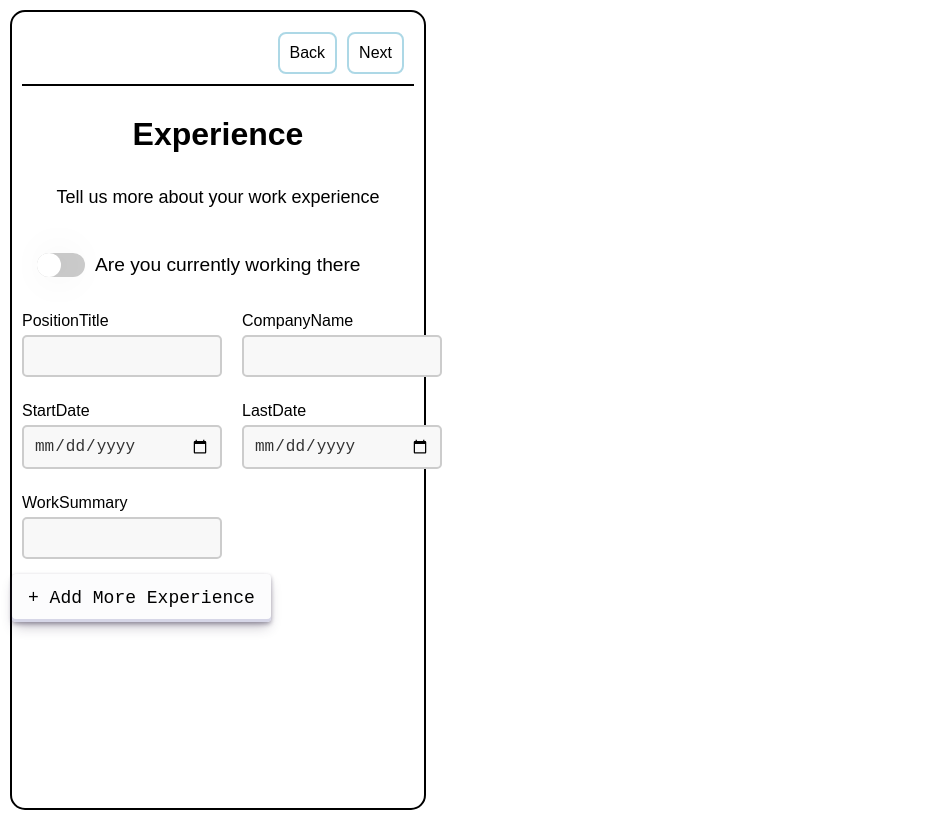
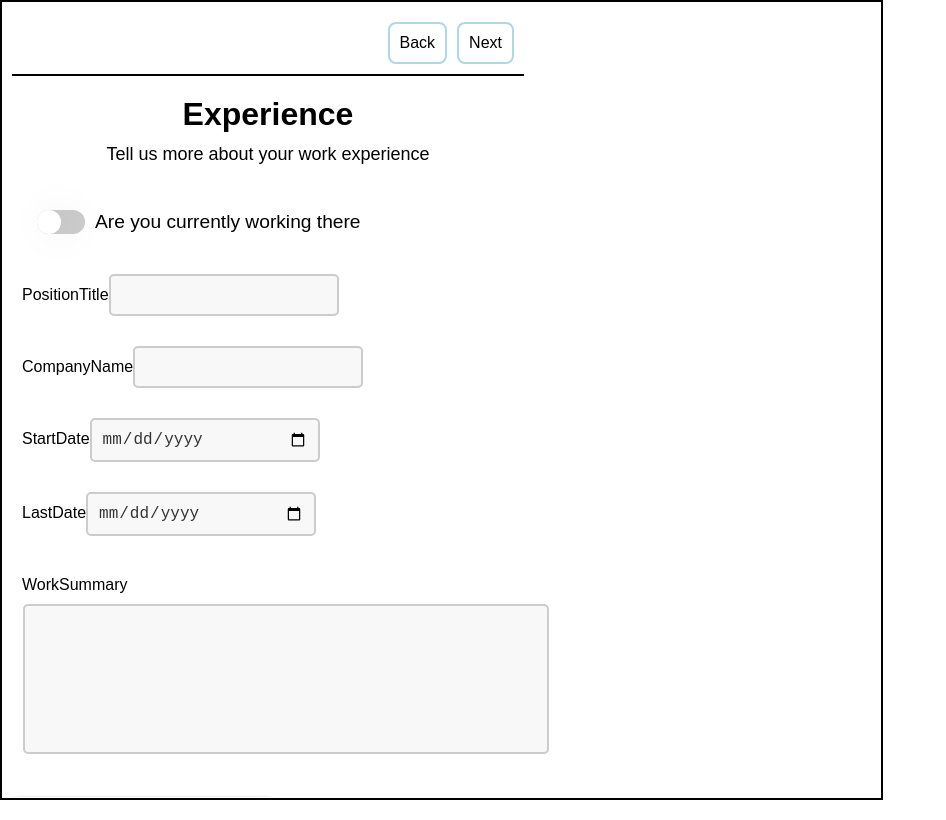
Before and after one commit to kalviumcommunity/S51_Kishore_Capstone_ResuGen, a React (Vite) app in the folder client/: page /work-experience in a window 1280 px wide. Shown: the whole page, without its empty margins (0-946 px from the left). Built offline with nearby package versions, Linux system fonts and the light colour scheme; no server answers.

Commit message:
UI changed

```diff
--- a/client/src/component/CreateResume/CreateResume.css
+++ b/client/src/component/CreateResume/CreateResume.css
@@ -6,7 +6,7 @@
     /* justify-content: space-between; */
 }
 
-.temp1{
+.temp{
     /* border: 2px solid black; */
     padding: 30px;
     width: 90%;
--- a/client/src/component/CreateResume/CreateResume.jsx
+++ b/client/src/component/CreateResume/CreateResume.jsx
@@ -11,6 +11,7 @@ import Header from "../HeaderComponent/Header";
 import UserEducation from "./../UserInputs/Education/UserEducation";
 import UserSkills from "../UserInputs/Skills/UserSkills";
 import UserAddiInfo from "../UserInputs/UserAdditional/UserAddiInfo";
+
 
 
 const CreateResume = () => {
@@ -38,11 +39,11 @@ const CreateResume = () => {
           />
         )}
         {step === 4 && <UserSkills onNext={handleNext} onBack={handleBack} />}
-        {step == 5 && <UserAddiInfo />}
-        <div className="temp1">
-          {/* <ResTemp1 /> */}
+        {step == 5 && <UserAddiInfo onBack={handleBack} /> }
+        <div className="temp">
+          <ResTemp1 />
           {/* <ResTemp2 /> */}
-          <ResTemp3 />
+          {/* <ResTemp3 /> */}
         </div>
 
       </div>
--- a/client/src/component/UserInputs/Experience/UserExp.css
+++ b/client/src/component/UserInputs/Experience/UserExp.css
@@ -1,24 +1,21 @@
 .user-exp {
+  width: inherit;
   display: grid;
-  grid-template-columns: repeat(2, 1fr);
+  grid-template-columns: repeat(auto-fit, minmax(270px, 1fr));
   font: inherit;
   vertical-align: baseline;
   -webkit-font-smoothing: antialiased;
   /* height: 25vh; */
 }
 
-.user-exp-top-buttons{
+.user-exp-top-buttons {
   display: flex;
-  /* border: 2px solid black; */
   align-items: center;
   justify-content: flex-end;
-  /* width: 20%; */
-  /* padding: 10px; */
-  margin: 10px;
   border-bottom: 2px solid black;
 }
 
-.user-exp-next-btn-div{
+.user-exp-next-btn-div {
   text-decoration: none;
   text-decoration-line: none;
   display: flex;
@@ -27,26 +24,26 @@
   padding: 10px;
 }
 
-.user-exp-back-btn{
+.user-exp-back-btn {
   cursor: pointer;
   border: 2px solid lightblue;
   padding: 10px;
   border-radius: 8px;
 }
 
-.user-exp-back-btn:hover{
+.user-exp-back-btn:hover {
   background-color: red;
   color: white;
 }
 
-.user-exp-next-btn{
+.user-exp-next-btn {
   cursor: pointer;
   border: 2px solid lightblue;
   padding: 10px;
   border-radius: 8px;
 }
 
-.user-exp-next-btn:hover{
+.user-exp-next-btn:hover {
   background-color: lightblue;
   color: white;
 }
@@ -55,12 +52,12 @@
   display: flex;
   padding: 10px;
   flex-direction: column;
-  justify-content: space-around;
+  justify-content: space-evenly;
   /* height: 5vh; */
 }
 
-.user-exp-wrap input{
-  width: 200px;
+.user-exp-wrap input {
+  width: 230px;
   padding: 10px;
   margin: 5px 0;
   box-sizing: border-box;
@@ -72,12 +69,11 @@
   transition: border-color 0.3s, box-shadow 0.3s;
 }
 
-.user-exp-wrap input:focus{
+.user-exp-wrap input:focus {
   border-color: #0066cc;
   box-shadow: 0 0 8px rgba(0, 102, 204, 0.3);
   outline: none;
 }
-
 
 .user-exp-work-summary-div {
   display: flex;
@@ -115,15 +111,16 @@
 .user-exp-add-exp-btn {
   align-items: center;
   appearance: none;
-  background-color: #FCFCFD;
+  background-color: #fcfcfd;
   border-radius: 4px;
   border-width: 0;
-  box-shadow: rgba(45, 35, 66, 0.4) 0 2px 4px,rgba(45, 35, 66, 0.3) 0 7px 13px -3px,#D6D6E7 0 -3px 0 inset;
+  box-shadow: rgba(45, 35, 66, 0.4) 0 2px 4px,
+    rgba(45, 35, 66, 0.3) 0 7px 13px -3px, #d6d6e7 0 -3px 0 inset;
   box-sizing: border-box;
-  color: #36395A;
+  color: #36395a;
   cursor: pointer;
   display: inline-flex;
-  font-family: "JetBrains Mono",monospace;
+  font-family: "JetBrains Mono", monospace;
   height: 48px;
   justify-content: center;
   line-height: 1;
@@ -134,48 +131,87 @@
   position: relative;
   text-align: left;
   text-decoration: none;
-  transition: box-shadow .15s,transform .15s;
+  transition: box-shadow 0.15s, transform 0.15s;
   user-select: none;
   -webkit-user-select: none;
   touch-action: manipulation;
   white-space: nowrap;
-  will-change: box-shadow,transform;
+  will-change: box-shadow, transform;
   font-size: 18px;
 }
 
 .user-exp-add-exp-btn:focus {
-  box-shadow: #D6D6E7 0 0 0 1.5px inset, rgba(45, 35, 66, 0.4) 0 2px 4px, rgba(45, 35, 66, 0.3) 0 7px 13px -3px, #D6D6E7 0 -3px 0 inset;
+  box-shadow: #d6d6e7 0 0 0 1.5px inset, rgba(45, 35, 66, 0.4) 0 2px 4px,
+    rgba(45, 35, 66, 0.3) 0 7px 13px -3px, #d6d6e7 0 -3px 0 inset;
 }
 
 .user-exp-add-exp-btn:hover {
-  box-shadow: rgba(45, 35, 66, 0.4) 0 4px 8px, rgba(45, 35, 66, 0.3) 0 7px 13px -3px, #D6D6E7 0 -3px 0 inset;
+  box-shadow: rgba(45, 35, 66, 0.4) 0 4px 8px,
+    rgba(45, 35, 66, 0.3) 0 7px 13px -3px, #d6d6e7 0 -3px 0 inset;
   transform: translateY(-2px);
 }
 
 .user-exp-add-exp-btn:active {
-  box-shadow: #D6D6E7 0 3px 7px inset;
+  box-shadow: #d6d6e7 0 3px 7px inset;
   transform: translateY(2px);
 }
 
-
-.delete-btn{
+.delete-btn {
   position: absolute;
   font-size: 28px;
   left: 31%;
-  /* bottom: 10px; */
+  bottom: 30%;
 
   cursor: pointer;
 }
 
-.user-exp-add-exp-btn{
+.user-exp-add-exp-btn {
   color: black;
+}
+
+.work-summary {
+  display: flex;
+  flex-direction: column;
+  /* align-items: center; */
+  width: 33rem;
+  padding: 10px 0;
+  justify-content: start;
+  /* border: 2px solid aqua; */
+}
+
+.work-summary label {
+  display: flex;
+  align-items: start;
+  justify-content: start;
+  /* border: 2px solid slateblue; */
+  width: inherit;
+  padding: 5px 0 5px 0;
+}
+
+.work-summary textarea {
+  border: 2px solid red;
+  display: flex;
+  resize: none;
+  height: 150px;
+  padding: 8px;
+  /* margin-left: 10px; */
+  margin: 5px 1px;
+  box-sizing: border-box;
+  border: 2px solid #ccc;
+  border-radius: 5px;
+  background-color: #f8f8f8;
+  font-size: 16px;
+  color: #333;
+  transition: border-color 0.3s, box-shadow 0.3s;
 }
 
 .switch {
   --button-width: 3em;
   --button-height: 1.5em;
   --toggle-diameter: 1.5em;
-  --button-toggle-offset: calc((var(--button-height) - var(--toggle-diameter)) / 2);
+  --button-toggle-offset: calc(
+    (var(--button-height) - var(--toggle-diameter)) / 2
+  );
   --toggle-shadow-offset: 10px;
   --toggle-wider: 3em;
   --color-grey: #cccccc;
@@ -188,7 +224,7 @@
   gap: 10px;
 }
 
- .switch label{
+.switch label {
   font-size: 1.2em;
   font-weight: 500;
 }
@@ -213,7 +249,8 @@
   position: absolute;
   top: var(--button-toggle-offset);
   transform: translateX(var(--button-toggle-offset));
-  box-shadow: var(--toggle-shadow-offset) 0 calc(var(--toggle-shadow-offset) * 4) rgba(0, 0, 0, 0.1);
+  box-shadow: var(--toggle-shadow-offset) 0
+    calc(var(--toggle-shadow-offset) * 4) rgba(0, 0, 0, 0.1);
   transition: 0.3s all ease-in-out;
 }
 
@@ -222,8 +259,13 @@
 }
 
 .switch input[type="checkbox"]:checked + .slider::after {
-  transform: translateX(calc(var(--button-width) - var(--toggle-diameter) - var(--button-toggle-offset)));
-  box-shadow: calc(var(--toggle-shadow-offset) * -1) 0 calc(var(--toggle-shadow-offset) * 4) rgba(0, 0, 0, 0.1);
+  transform: translateX(
+    calc(
+      var(--button-width) - var(--toggle-diameter) - var(--button-toggle-offset)
+    )
+  );
+  box-shadow: calc(var(--toggle-shadow-offset) * -1) 0
+    calc(var(--toggle-shadow-offset) * 4) rgba(0, 0, 0, 0.1);
 }
 
 .switch input[type="checkbox"] {
@@ -235,5 +277,9 @@
 }
 
 .switch input[type="checkbox"]:checked:active + .slider::after {
-  transform: translateX(calc(var(--button-width) - var(--toggle-wider) - var(--button-toggle-offset)));
+  transform: translateX(
+    calc(
+      var(--button-width) - var(--toggle-wider) - var(--button-toggle-offset)
+    )
+  );
 }
--- a/client/src/component/UserInputs/Experience/UserExp.jsx
+++ b/client/src/component/UserInputs/Experience/UserExp.jsx
@@ -49,6 +49,7 @@ const UserExp = ({ onNext, onBack }) => {
 
   return (
     <>
+      <div className="user-input-full-div">
         <div className="user-input-div">
           <div className="user-exp-top-buttons">
             <div className="user-exp-back-btn-div" onClick={handleBackClick}>
@@ -84,16 +85,34 @@ const UserExp = ({ onNext, onBack }) => {
                 )}
                 {Object.keys(expData).map((key, inputIndex) => (
                   <div key={inputIndex} className="user-exp-wrap">
+                    {key === "WorkSummary" ? (
+                      <div className="work-summary">
+                        <label>{key}</label>
+                        <textarea
+                          name={key}
+                          value={expData[key]}
+                          onChange={(e) => handleExpInputChange(e, index)}
+                        />
+                      </div>
+                    ) : (
+                      <div className="other-input-wrap">
                         <label>{key}</label>
                         <input
                           type={handleInputType(key)}
                           name={key}
-                    value={key === "LastDate" ? handleLastDateValue : expData[key]}
+                          value={
+                            key === "LastDate"
+                              ? handleLastDateValue()
+                              : expData[key]
+                          }
                           onChange={(e) => handleExpInputChange(e, index)}
                           readOnly={key === "LastDate" && currentlyWorking}
                         />
                       </div>
+                    )}
+                  </div>
                 ))}
+
                 <br />
               </div>
             ))}
@@ -104,6 +123,7 @@ const UserExp = ({ onNext, onBack }) => {
             </div>
           </div>
         </div>
+      </div>
     </>
   );
 };
--- a/client/src/component/UserInputs/PersonalDetails/UserInput.css
+++ b/client/src/component/UserInputs/PersonalDetails/UserInput.css
@@ -1,9 +1,16 @@
+.user-input-full-div{
+    border: 2px solid black;
+    height: 100vh;
+    overflow-y: auto;
+    width: 69vw;
+    overflow-x: hidden;
+}
+
 .user-input-div{
     display: flex;
     flex-direction: column;
-    border: 2px solid black;
     border-radius: 15px;
-    width: 32.5vw;
+    width: 40vw;
     height: 100vh;
     margin: 10px;
 }
@@ -15,7 +22,7 @@
     align-items: center;
     justify-content: flex-end;
     padding: 10px;
-    margin: 10px;
+    /* margin: 10px; */
     border-bottom: 2px solid black;
 }
 
@@ -55,24 +62,23 @@
 }
 
 .user-input{
+    width: inherit;
     display: grid;
-    grid-template-columns: repeat(2, 1fr);
+    grid-template-columns: repeat(auto-fit, minmax(270px, 1fr));
     font: inherit;
     vertical-align: baseline;
     -webkit-font-smoothing: antialiased;
-    height: 50vh;
 }
 
 .user-input-wrap{
     display: flex;
     flex-direction: column;
     padding: 10px;
-    justify-content: space-around;
-    /* height: 13vh; */
+    justify-content: space-evenly;
 }
 
 .user-input-wrap input{
-    width: 200px;
+    width: 230px;
     padding: 10px;
     margin: 5px 0;
     box-sizing: border-box;
@@ -84,8 +90,48 @@
     transition: border-color 0.3s, box-shadow 0.3s;
 }
 
+/* .user-input-wrap label{
+    font-weight: ;
+} */
+
 .user-input-wrap input:focus{
     border-color: #0066cc;
     box-shadow: 0 0 8px rgba(0, 102, 204, 0.3);
     outline: none;
 }
+
+.pro-description{
+    display: flex;
+    flex-direction: column;
+    /* align-items: center; */
+    padding: 10px;
+    justify-content: start;
+    /* border: 2px solid black; */
+}
+
+.pro-description label{
+    display: flex;
+    align-items: start;
+    justify-content: start;
+    /* border: 2px solid slateblue; */
+    width: 80%;
+    padding: 5px;
+}
+
+.pro-description textarea{
+    border: 2px solid red;
+    display: flex;
+    margin: 15px;
+    resize: none;
+    width: inherit;
+    height: 150px;
+    padding: 10px;
+    margin: 5px 0;
+    box-sizing: border-box;
+    border: 2px solid #ccc;
+    border-radius: 5px;
+    background-color: #f8f8f8;
+    font-size: 16px;
+    color: #333;
+    transition: border-color 0.3s, box-shadow 0.3s;
+}
--- a/client/src/component/UserInputs/PersonalDetails/UserInput.jsx
+++ b/client/src/component/UserInputs/PersonalDetails/UserInput.jsx
@@ -9,8 +9,8 @@ const UserInput = ({onNext}) => {
     const dispatch = useDispatch();
 
     const handlePersonalInfoInputChange = (e) => {
-    const { name, value } = e.target;
-    dispatch(updatePersonalInfo({ [name]: value }));
+      const { value } = e.target;
+      dispatch(updatePersonalInfo({ formData: { profileDescription: value } }));
     };
 
     return (
@@ -80,12 +80,7 @@ const UserInput = ({onNext}) => {
               type: "text",
               placeholder: "Enter your country",
             },
-          {
-            label: "Profile Description",
-            name: "profileDescription",
-            type: "text",
-            placeholder: "Enter your profile description",
-          },
+
           ].map((input, index) => (
             <div key={index} className="user-input-wrap">
               <label>{input.label}</label>
@@ -97,6 +92,11 @@ const UserInput = ({onNext}) => {
               />
             </div>
           ))}
+
+        </div>
+        <div className="pro-description">
+            <label>Profile Description</label>
+            <textarea onChange={handlePersonalInfoInputChange} />
           </div>
         </div>
         </div>
--- a/client/src/component/UserInputs/UserAdditional/UserAddiInfo.css
+++ b/client/src/component/UserInputs/UserAdditional/UserAddiInfo.css
@@ -57,8 +57,6 @@
 .additional-info-div{
   display: flex;
   align-items: center;
-  /* border: 2px solid black; */
-  /* padding: 20px; */
   margin: 20px;
   flex-direction: column;
   height: 22rem;
--- a/client/src/component/pages/ResTemp2.css
+++ b/client/src/component/pages/ResTemp2.css
@@ -2,6 +2,7 @@
   font-family: Arial, sans-serif;
   max-width: 800px;
   margin: 0 auto;
+  overflow-y: auto;
 }
 
 .restemp2-name {
--- a/client/src/component/pages/ResTemp3.css
+++ b/client/src/component/pages/ResTemp3.css
@@ -5,7 +5,8 @@
   max-width: 800px;
   margin: 0 auto;
   padding: 20px;
-  background-color: #f7f7f7;
+  border: 2px solid black;
+  overflow-y: auto;
   border-radius: 8px;
   box-shadow: 0 4px 8px rgba(0, 0, 0, 0.1);
 }
```
Lines whose indentation alone changed are shown as unchanged.
